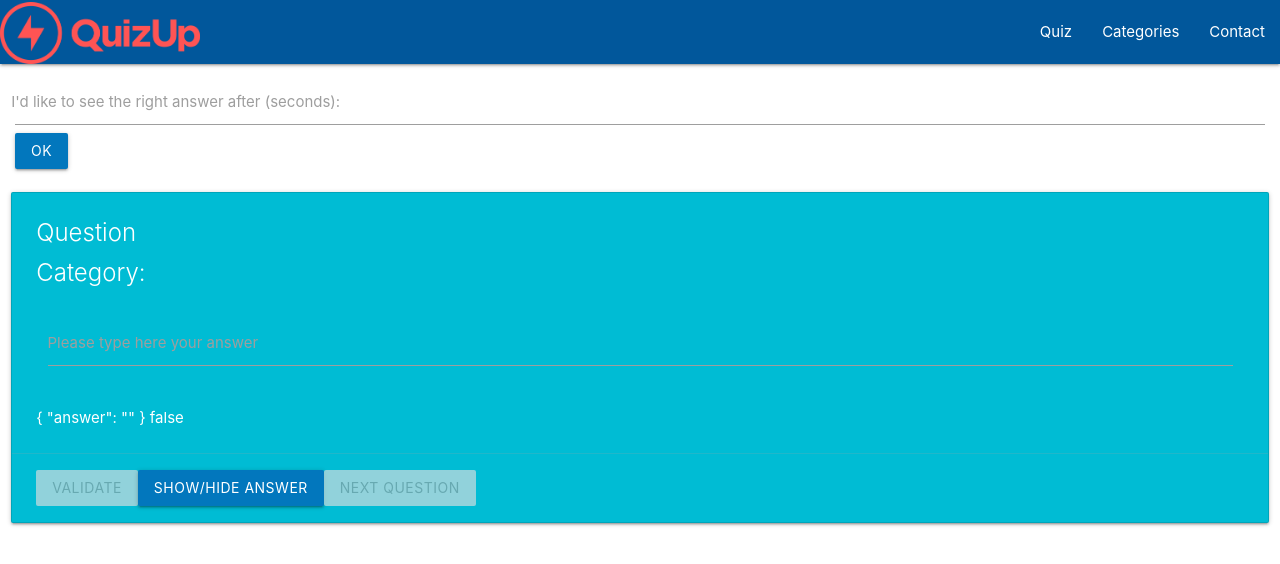
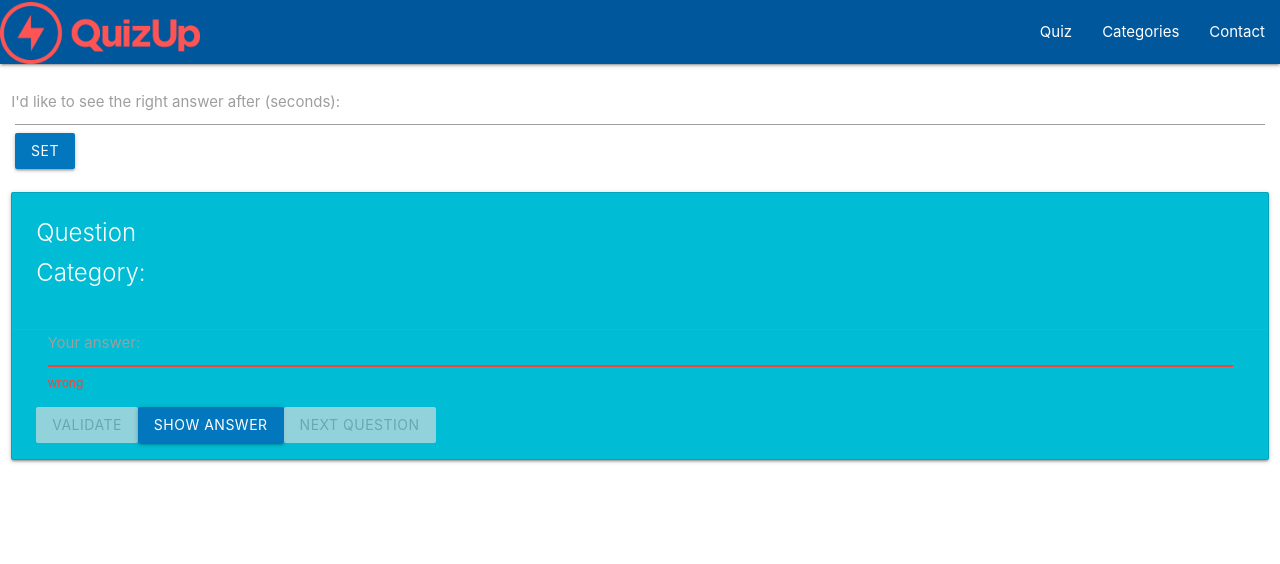
Before and after one commit to Sorsi/CoffeeQuiz, an Angular app in the folder coffe-quiz-app/: page /quiz in a window 1280 px wide. Shown: the top 564 px of the page. Built offline with nearby package versions, Linux system fonts and the light colour scheme; no server answers.

Commit message:
validating, setting the timer

```diff
--- a/coffe-quiz-app/src/app/quiz/quiz.component.html
+++ b/coffe-quiz-app/src/app/quiz/quiz.component.html
@@ -1,18 +1,18 @@
 <app-navbar></app-navbar>
 
 <form (ngSubmit)="getSeconds(secondsForm)" #secondsForm="ngForm">
-<div class="input-field col s12">
-    <input type="text" name="seconds" (ngModel)="secondsForm" #seconds>
-    <label for="seconds">I'd like to see the right answer after (seconds): </label>
-    <button class="btn waves-effect waves-light light-blue darken-3" type="submit">Ok</button>
-</div>
+    <div class="input-field col s12">
+        <input type="text" name="seconds" (ngModel)="secondsForm" #seconds>
+        <label for="seconds">I'd like to see the right answer after (seconds): </label>
+        <button class="btn waves-effect waves-light light-blue darken-3" type="submit">Set</button>
+    </div>
 </form>
 
 
 <div class="row">
     <div class="col s12">
         <div class="card cyan">
-            <form (ngSubmit)="onSubmit(answerModelForm, clue.answer)" #answerModelForm="ngForm">
+            <form (ngSubmit)="validate(answerModelForm, clue.answer)" #answerModelForm="ngForm">
                 <div class="card-content white-text">
                     <span class="card-title">Question {{clue?.id}}</span>
                     <span class="card-title">Category: {{clue?.category.title}}</span>
@@ -20,16 +20,13 @@
                     <div class="form-group">
                         <div class="input-field col s12">
                             <input class="validate" type="text" name="answer" [(ngModel)]="answerModel.answer" required
-                                #answer>
-                            <label for="answer">Please type here your answer</label>
+                                #answer [className]="valid ? 'valid' : 'invalid'">
+                            <label for="answer">Your answer:</label>
                             <span class="helper-text" data-error="wrong" data-success="right"></span>
                         </div>
                         <p class="alert" *ngIf="!answer.valid && answer.touched">Please provide an answer</p>
+                        <p *ngIf="show">{{clue?.answer}}</p>
                     </div>
-                    <pre> get current model{{ getCurrentModel() }}</pre>
-                    {{answerModelForm.value | json}}
-                    {{answerModelForm.valid}}
-                    <p *ngIf="show">{{clue?.answer}}</p>
                 </div>
                 <div class="card-action">
                     <button class="btn waves-effect waves-light light-blue darken-3" type="submit" name="action"
@@ -37,7 +34,7 @@
                     </button>
                     <button (click)="showRightAnswer()" class="btn waves-effect waves-light light-blue darken-3"
                         type="button" name="action">
-                        Show/Hide answer
+                        Show answer
                     </button>
                     <button (click)="showNextQuestion()" class="btn waves-effect waves-light light-blue darken-3"
                         type="button" name="action" [disabled]="!answerModelForm.form.valid">
--- a/coffe-quiz-app/src/app/quiz/quiz.component.ts
+++ b/coffe-quiz-app/src/app/quiz/quiz.component.ts
@@ -18,6 +18,7 @@ export class QuizComponent implements OnInit {
   answerModel = {
     answer: ''
   }
+  valid: boolean;
 
   constructor(private router: Router, private route: ActivatedRoute, private quizService: QuizService) { }
 
@@ -51,22 +52,21 @@ export class QuizComponent implements OnInit {
   }
 
   showRightAnswer(): any {
+    console.log('are you working show right answer function')
     this.show = !this.show;
   }
 
-  onSubmit(form, answer) {
+  validate(form: NgForm, answer) {
     this.submitted = true;
-    let userInput = form.value.answer.toLowerCase();
-    let realAnswer = answer.toLowerCase();
+    let userInput = form.value.answer.toLowerCase().split(' ').join('').replace(/['"]+/g, '');
+    let realAnswer = answer.toLowerCase().split(' ').join('').replace(/['"]+/g, '');
     if (userInput === realAnswer) {
-      console.log('yout are realz clever', typeof (answer))
+      console.log('you are really clever', typeof (answer))
+      this.valid = true;
     } else {
-      console.log('yout are realz dummmm', typeof (answer))
+      console.log('you are really dummmm', typeof (answer))
+      this.valid = false;
     }
-  }
-
-  getCurrentModel() {
-    return JSON.stringify(this.answerModel);
   }
 
   getSeconds(secondsForm) {
@@ -77,5 +77,4 @@ export class QuizComponent implements OnInit {
     console.log('ho', s);
     }, s);
   }
-
 }
```
